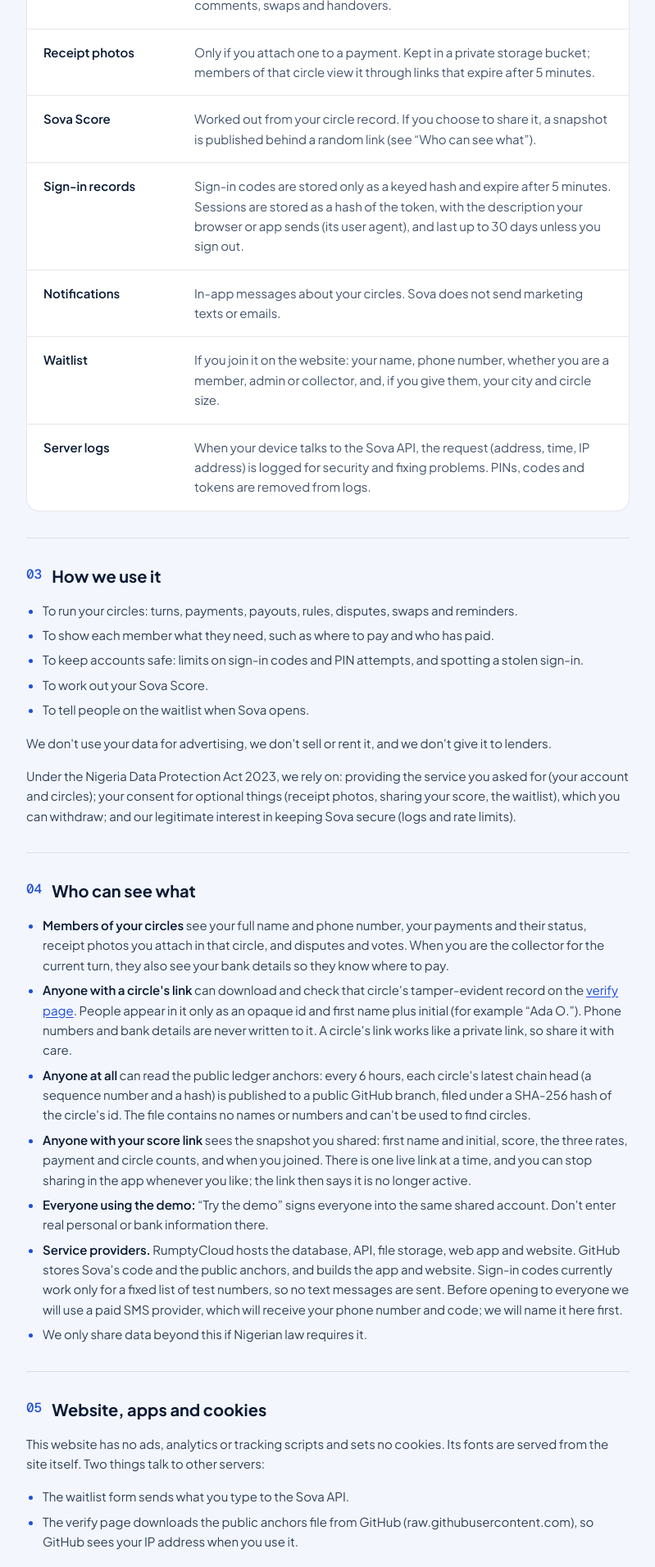
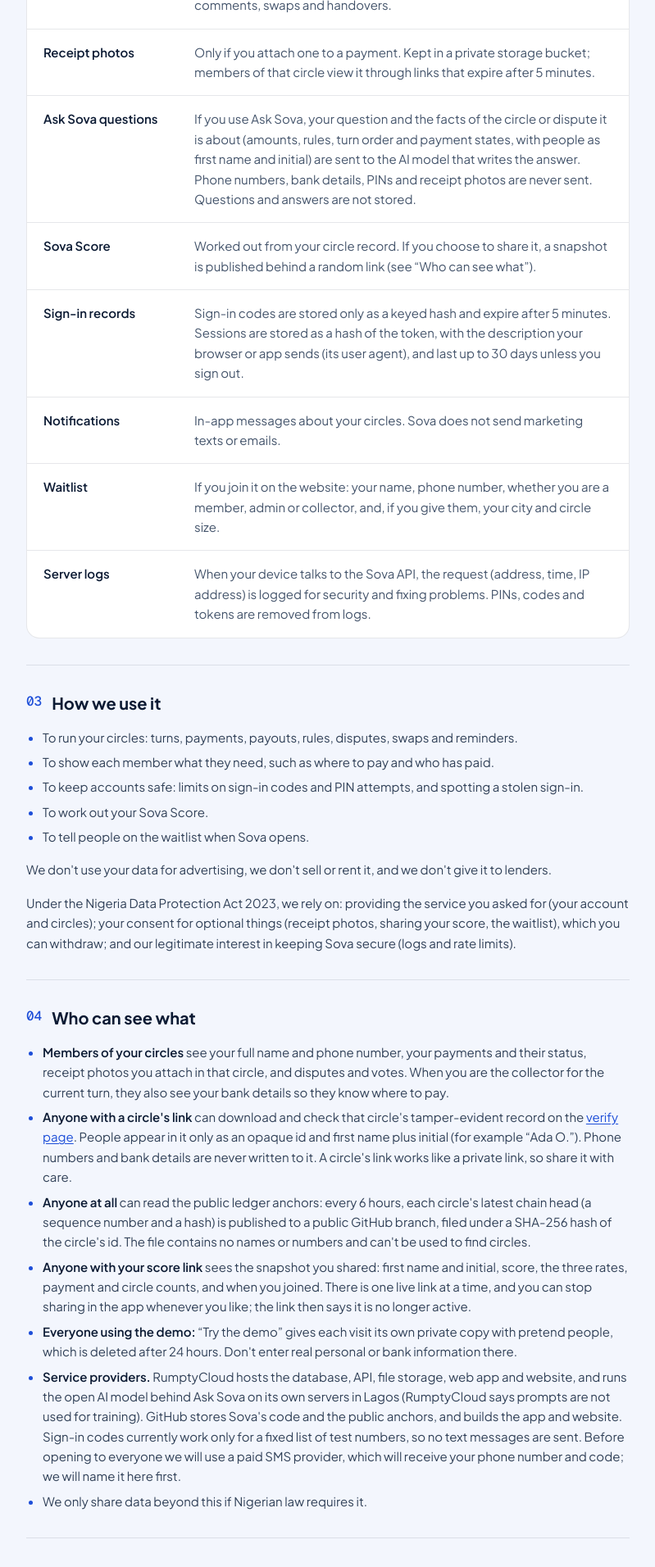
Before and after one commit to adeyanjufuhad/Sova, a Next.js app in the folder website/: page /privacy in a window 1280 px wide. Shown: the part 1820-3732 px from the top of the page at 82% size, without its empty margins (240-1039 px from the left). Built offline with nearby package versions, Linux system fonts and the light colour scheme; no server answers.

Commit message:
Describe Ask Sova and private demos in the privacy policy

```diff
--- a/website/src/app/privacy/page.tsx
+++ b/website/src/app/privacy/page.tsx
@@ -43,6 +43,10 @@
   {
     what: "Receipt photos",
     why: "Only if you attach one to a payment. Kept in a private storage bucket; members of that circle view it through links that expire after 5 minutes.",
+  },
+  {
+    what: "Ask Sova questions",
+    why: "If you use Ask Sova, your question and the facts of the circle or dispute it is about (amounts, rules, turn order and payment states, with people as first name and initial) are sent to the AI model that writes the answer. Phone numbers, bank details, PINs and receipt photos are never sent. Questions and answers are not stored.",
   },
   {
     what: "Sova Score",
@@ -178,12 +182,13 @@
                 active.
               </li>
               <li>
-                <strong>Everyone using the demo:</strong> “Try the demo” signs everyone into the same shared account.
-                Don&apos;t enter real personal or bank information there.
+                <strong>Everyone using the demo:</strong> “Try the demo” gives each visit its own private copy with
+                pretend people, which is deleted after 24 hours. Don&apos;t enter real personal or bank information there.
               </li>
               <li>
                 <strong>Service providers.</strong> RumptyCloud hosts the database, API, file storage, web app and
-                website. GitHub stores Sova&apos;s code and the public anchors, and builds the app and website. Sign-in
+                website, and runs the open AI model behind Ask Sova on its own servers in Lagos (RumptyCloud says
+                prompts are not used for training). GitHub stores Sova&apos;s code and the public anchors, and builds the app and website. Sign-in
                 codes currently work only for a fixed list of test numbers, so no text messages are sent. Before
                 opening to everyone we will use a paid SMS provider, which will receive your phone number and code;
                 we will name it here first.
```
